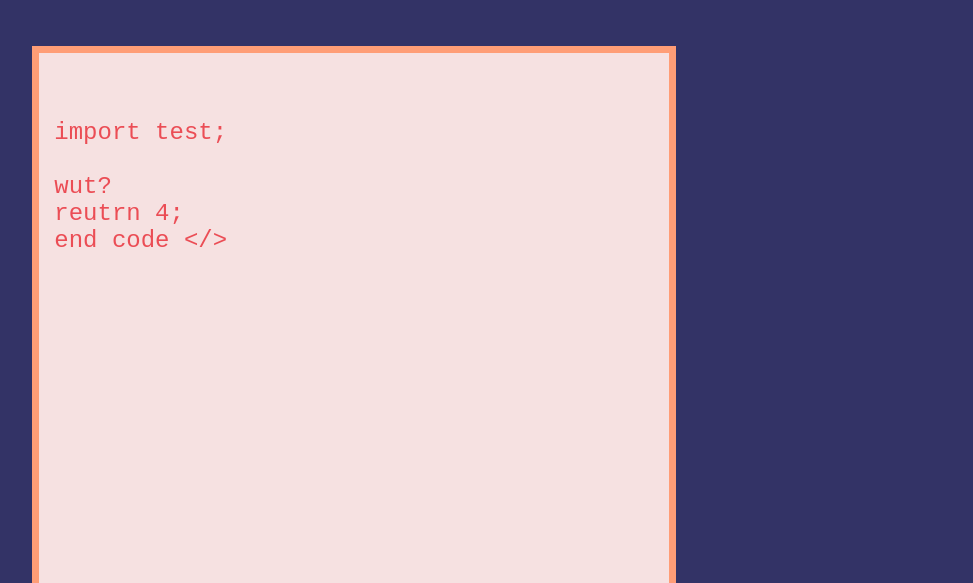
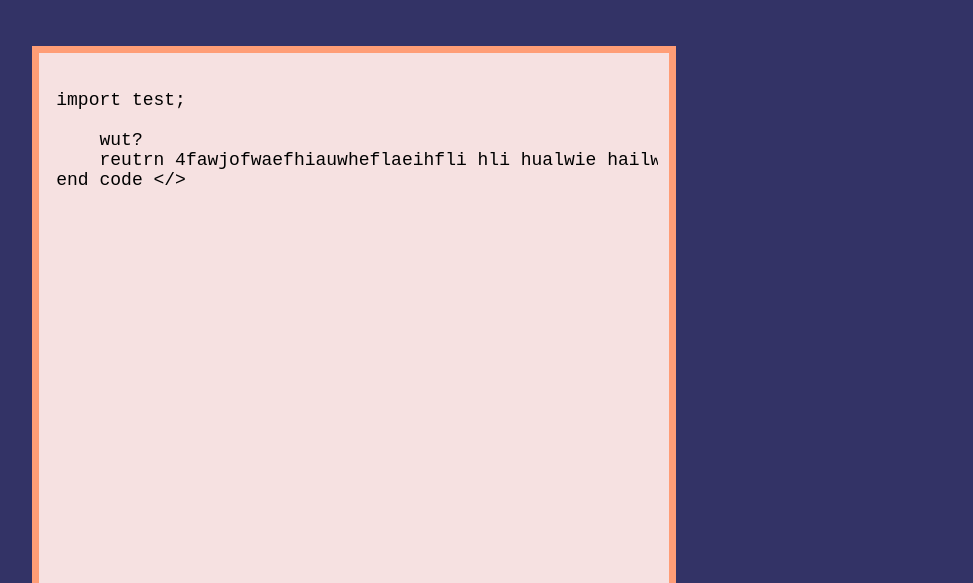
Before and after one commit to ghkkhan/TicTackToo, a website: page client/gamepage/gamePage.html in a window 1280 px wide. Shown: the part 217-800 px from the top of the page, without its empty margins (1-974 px from the left). Drawn offline with nearby package versions, Linux system fonts and the light colour scheme.

Commit message:
More Frontend + Bugfix
Fixed a spelling error causing a bug.
Mostly fieed the final. gamePage.
Frontend is almost finished

```diff
--- a/client/gamepage/gamaPage.js
+++ b/client/gamepage/gamaPage.js
@@ -7,7 +7,6 @@ const c = React.createElement;
 class GameRoom extends React.Component {
     constructor(props){
         super(props);
-
         this.state = {
             endpoint: "localhost:8080",
             board:[["X","O","O"],["O","X","O"],["X","O","X"]],
@@ -15,20 +14,17 @@ class GameRoom extends React.Component {
             player2Code: ""
         }
     }
-    render() {
+    render(){
         return(
             c("div",{id:"main"},
                 c("h1", {id: "gameTitle"}, "Tic Tack Too"),
                 //below is code for displaying the player 1 code...
                 c("div",{className:"code"},
-                    c("pre",null,
-                        c("code", null, `
-import test; \n
-wut?
-reutrn 4;
-end code </>
-                        `)
-                    )
+                    c("textarea", {className:"textBoxes", readonly:"readonly"}, `
+import test;\n
+    wut?
+    reutrn 4fawjofwaefhiauwheflaeihfli hli hualwie hailwehfu aluiwefiuhaweiufhawiuefh lawhf ilfwh iu;
+end code </>`),
                 ),
                 //below is code for displaying the board
                 c("div", {id: "board"},
@@ -52,14 +48,11 @@ end code </>
                 ),
                 //below is code for displaying the player 2's code.
                 c("div",{className:"code"},
-                    c("pre",null,
-                        c("code", null, `
-import test; \n
+                    c("textarea", {className:"textBoxes", readonly:"readonly"}, `
+import test;
     wut?
-reutrn 4;
-end code </>
-                        `)
-                    )
+    reutrn 4;awjofwaefhiauwheflaeihfli hli hualwie hailwehfu aluiwefiuhaweiufhawiuefh lawhf ilfwh iu;
+end code </>`),
                 ),
             )
         );
--- a/client/gamepage/gamePageStyle.css
+++ b/client/gamepage/gamePageStyle.css
@@ -10,6 +10,8 @@ div div {
     font-size: 24px;
     min-height: 900px;
     min-width: 600px;
+    max-height: 900px;
+    max-width: 600px;
     text-align: left;
     border-style: solid;
     padding: 15px;
@@ -17,6 +19,20 @@ div div {
     border: #ff9d76;
     border-style: solid;
     border-width: 7px;
+}
+.textBoxes {
+    background-color: #f6e1e1;
+    border:none;
+    max-width: 600px;
+    max-height: 900px;
+    min-height: 900px;
+    min-width: 600px;
+    font-size: 18px;
+    resize: none;
+    white-space: pre;
+    overflow-wrap: normal;
+    overflow-x: scroll;
+
 }
 p {
     font-size: 80px;
--- a/client/mainpage/mainPage.js
+++ b/client/mainpage/mainPage.js
@@ -106,7 +106,7 @@ class MainPager extends React.Component {
             let data = {
                 username: this.state.player2UserName,
                 gameId: this.state.gameID,
-                file: filedata2,
+                file: fileData2,
             }
             $.post(URL, data, function(data, status) {
                 console.log("game is being joined. Going to the loading page.");
--- a/server/server.js
+++ b/server/server.js
@@ -62,7 +62,6 @@ app.post('/joinGame', (req, res) => {
     users.push(req.body.username);
     room_and_code.forEach(function(item, index, array){
         if(item.roomCode === req.gameId) {
-
             room_and_code[index].user1 = req.body.username;
         }
         data = {
```
